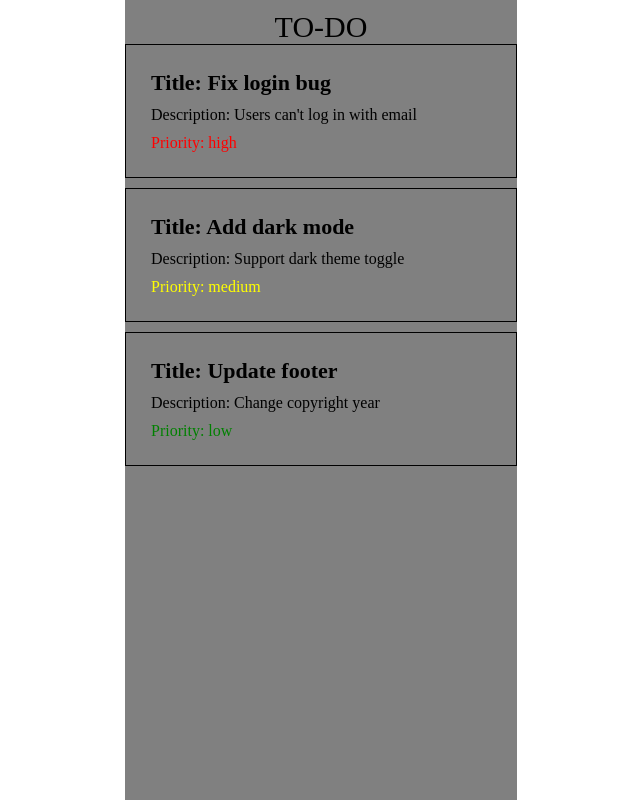
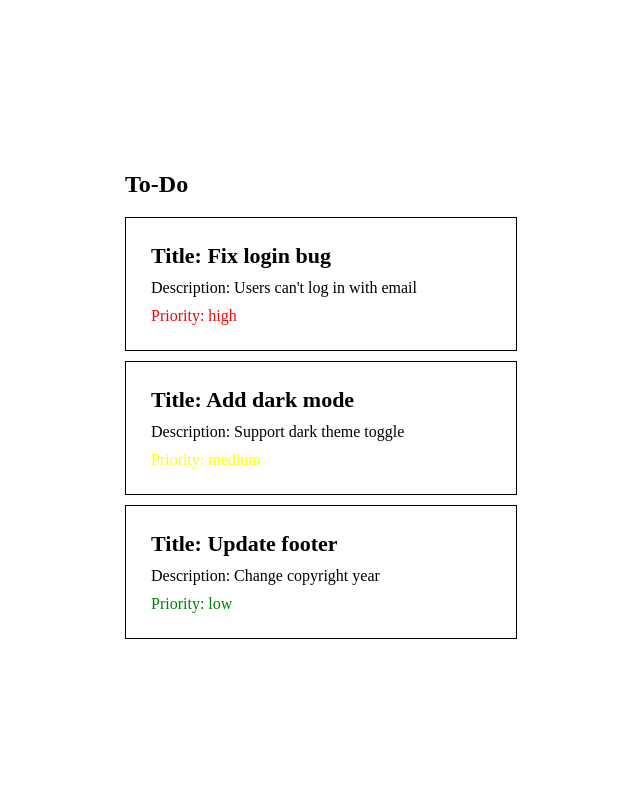
Before and after one commit to Camus1859/task-board, a website built with Vite: page task-board/index.html in a window 1280 px wide. Shown: the whole page, without its empty margins (319-959 px from the left). Built offline with nearby package versions, Linux system fonts and the light colour scheme.

Commit message:
feat: restructure task-column component to use slot for header content

```diff
--- a/task-board/index.html
+++ b/task-board/index.html
@@ -9,6 +9,8 @@
     <script type="module" src="/src/task-column.ts"></script>
   </head>
   <body>
-    <task-column name="To-Do"></task-column>
+    <task-column>
+      <h2 slot="header">To-Do</h2>
+    </task-column>
   </body>
 </html>
--- a/task-board/src/task-column.ts
+++ b/task-board/src/task-column.ts
@@ -1,7 +1,7 @@
 import { LitElement, css, html } from "lit";
 import { customElement, property, state } from "lit/decorators.js";
 import "./task-card.ts";
-import { repeat } from "lit/directives/repeat.js"
+import { repeat } from "lit/directives/repeat.js";
 
 @customElement("task-column")
 export class TaskColumn extends LitElement {
@@ -58,8 +58,7 @@ export class TaskColumn extends LitElement {
 
   render() {
     return html`
-      <div class="column">
-        <div class="card-title">${this.name}</div>
+      <slot name="header"></slot>
         ${repeat(
           this.tasks,
           (task) => task.id,
```
